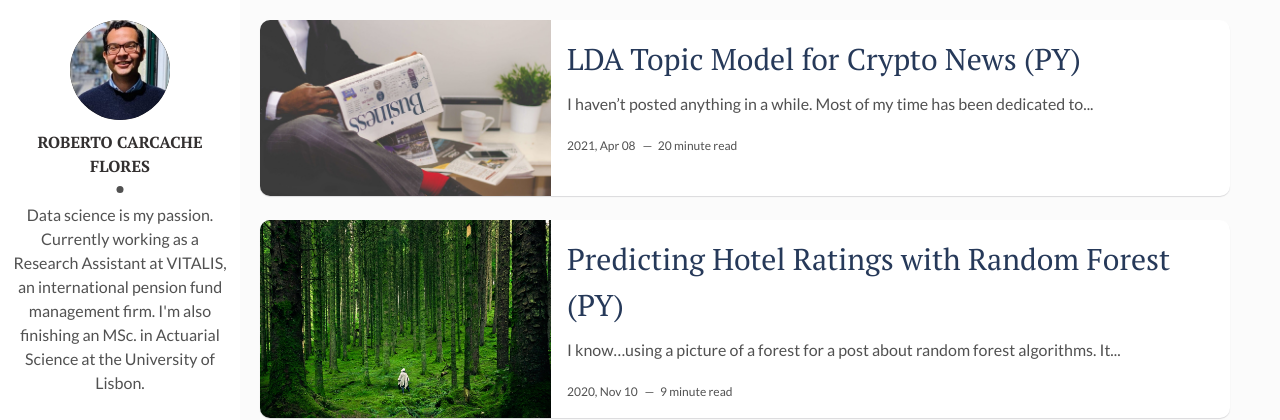
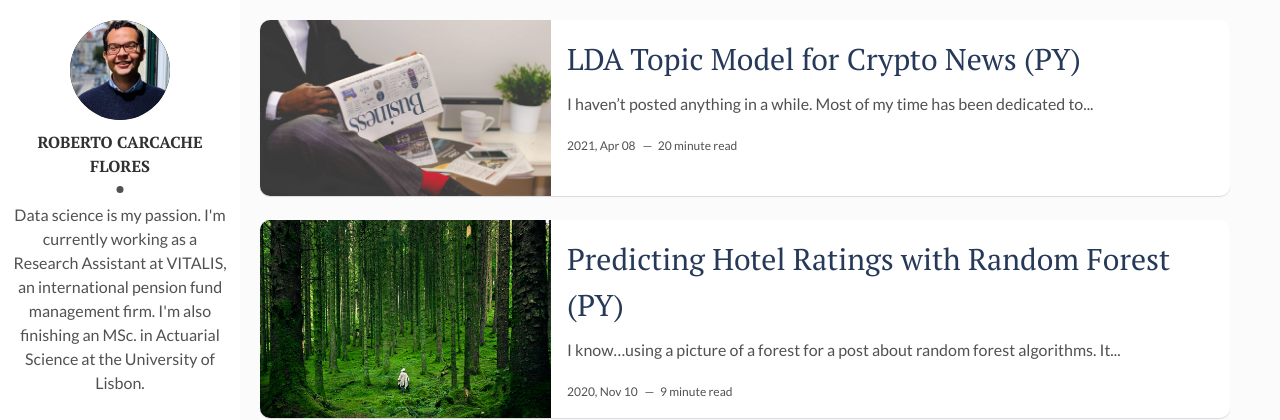
Before and after one commit to rcarcacheflores/Research, a Jekyll site: the page built from index.html, in a window 1280 px wide. Shown: the top 420 px of the page. Built offline with Jekyll 4.4.1, drawn with Linux system fonts in a browser that asks for light colours; the list of posts is cut into pages by our own code.

```diff
--- a/_config.yml
+++ b/_config.yml
@@ -9,7 +9,7 @@ url: "" # the base hostname & protocol for your site, e.g. http://example.com
 # Author Settings
 author: Roberto Carcache Flores # add your name
 author-img: rcf.jpg # add your photo
-about-author: Data science is my passion. Currently working as a Research Assistant at VITALIS, an international pension fund management firm. I'm also finishing an MSc. in Actuarial Science at the University of Lisbon.
+about-author: Data science is my passion. I'm currently working as a Research Assistant at VITALIS, an international pension fund management firm. I'm also finishing an MSc. in Actuarial Science at the University of Lisbon.
 social-github: rcarcacheflores
 social-linkedin: roberto-carcache-flores-05b5711a6/
 social-email: rcarcacheflores@outlook.com
```
